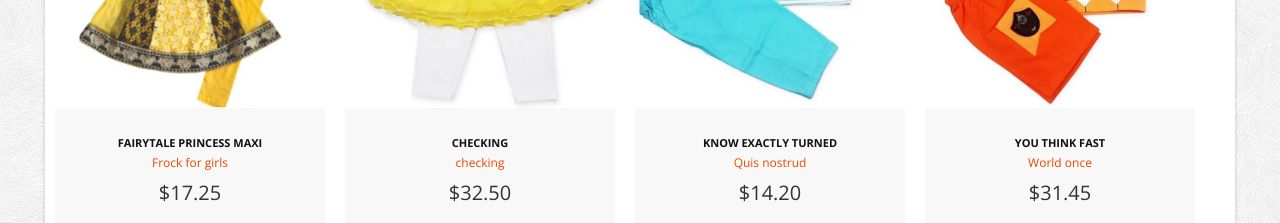
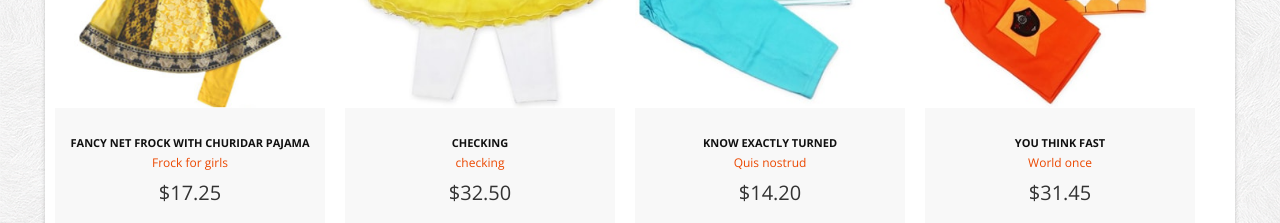
Before and after one commit to sannan1993/beezee, a plain HTML site: page index.html in a window 1280 px wide. Shown: the part 840-1063 px from the top of the page. Drawn offline with nearby package versions, Linux system fonts and the light colour scheme.

Commit message:
Fancy Net Frock with Churidar Pajama

```diff
--- a/index.html
+++ b/index.html
@@ -114,7 +114,7 @@
 													<div class="product-box">
 														<span class="sale_tag"></span>
 														<p><a href="product_detail.html"><img src="themes/images/ladies/1.jpg" alt="" /></a></p>
-														<a href="product_detail.html" class="title">Fairytale Princess Maxi</a><br/>
+														<a href="product_detail.html" class="title">Fancy Net Frock with Churidar Pajama</a><br/>
 														<a href="products.html" class="category">Frock for girls</a>
 														<p class="price">$17.25</p>
 													</div>
```
